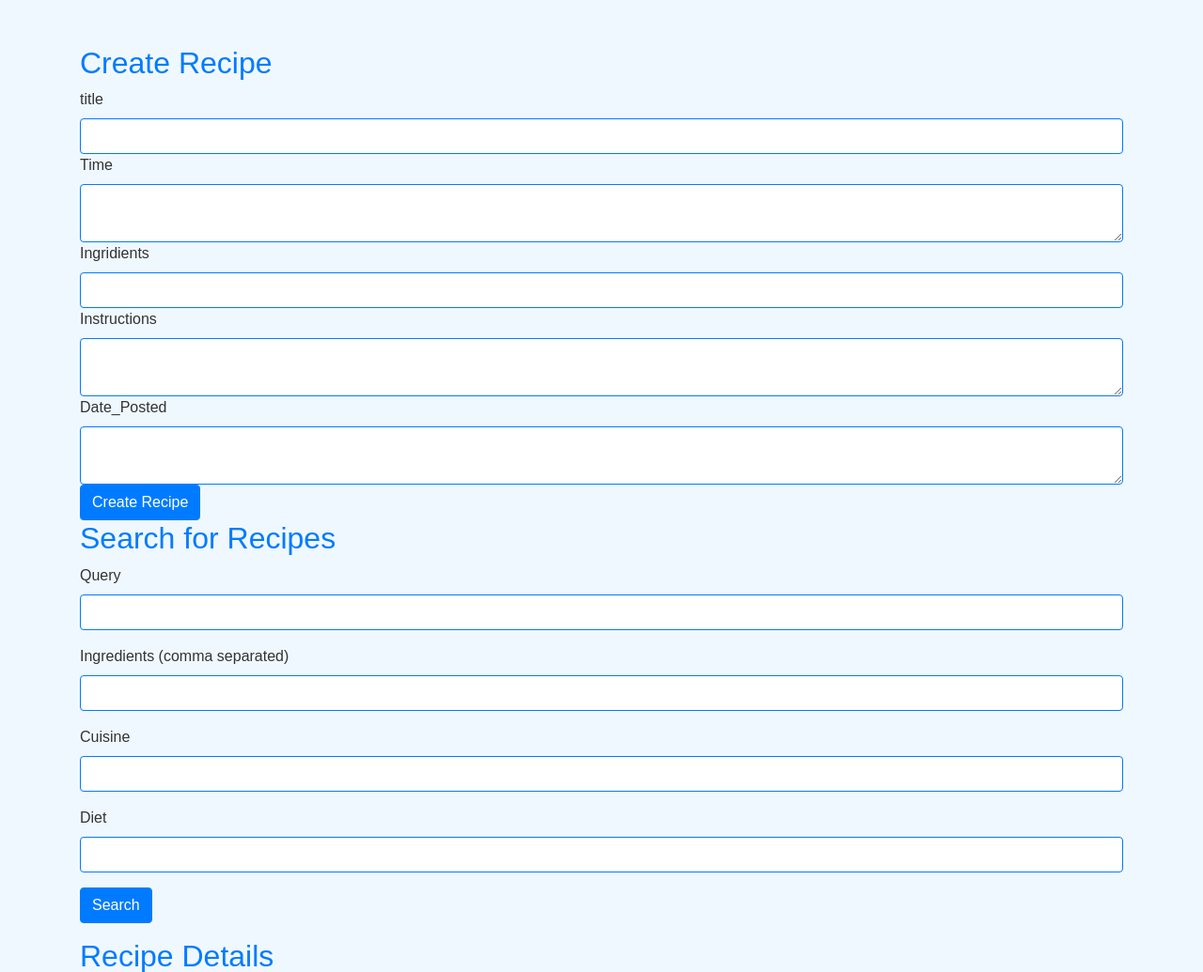
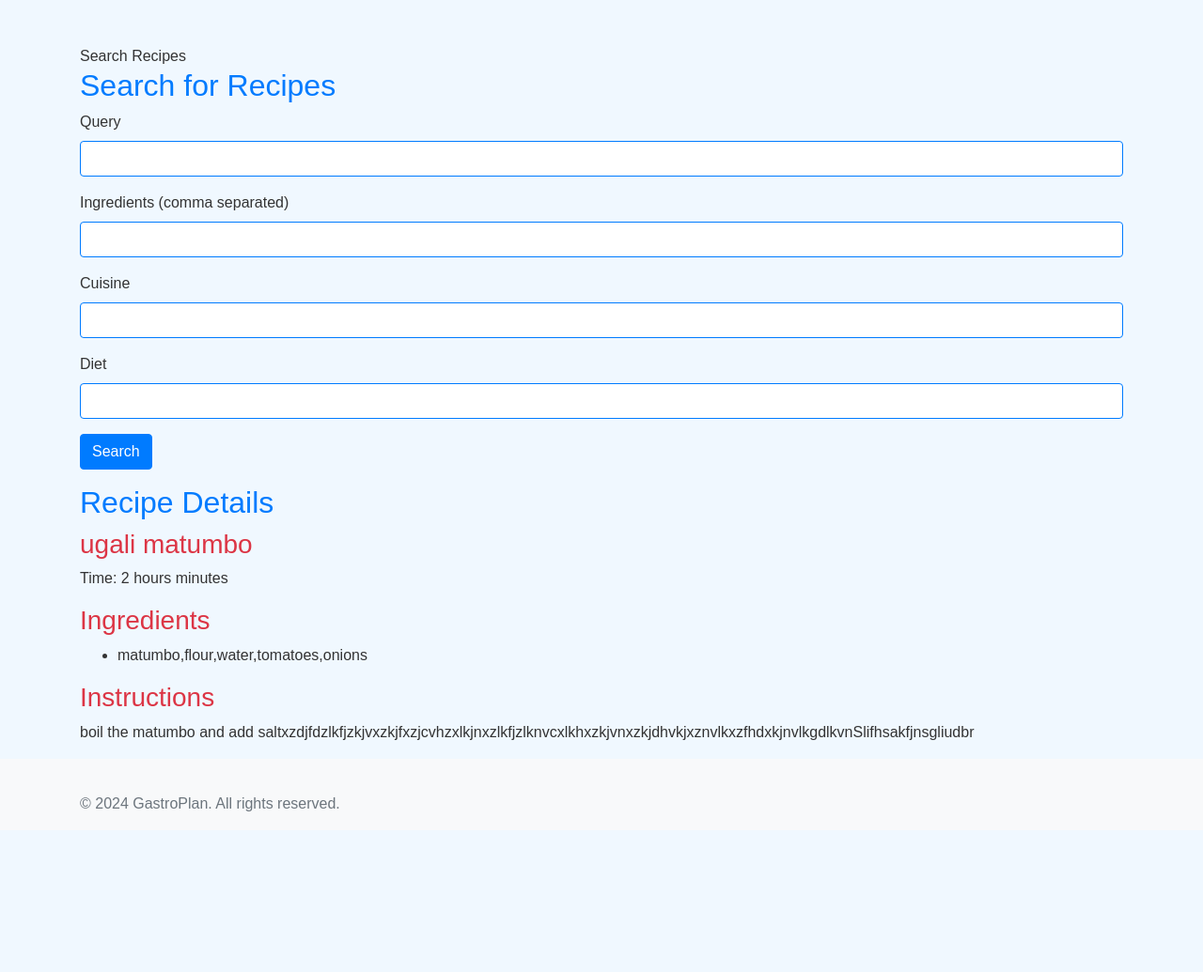
Before and after one commit to EllyIan/Gastro_Plan, a Flask app: page /recipes/recipe/details/1/local in a window 1280 px wide. Shown: the part 56-1091 px from the top of the page at 94% size. After the commit the page ends 920 px from the top, so only its background shows below. Run offline with Flask 3, Linux system fonts and the light colour scheme; a user stored in the database is signed in; some libraries are stand-ins or nearby versions.

Commit message:
spliting recipe_manager

```diff
--- a/forms.py
+++ b/forms.py
@@ -17,7 +17,7 @@ class LoginForm(FlaskForm):
     submit = SubmitField('Login')
 
 class NewRecipeForm(FlaskForm):
-    title = StringField('title', validators=[DataRequired()])
+    title = StringField('Title', validators=[DataRequired()])
     time = TextAreaField('Time', validators=[DataRequired()])
     ingredients = StringField('Ingridients', validators=[DataRequired()])
     instructions = TextAreaField('Instructions', validators=[DataRequired()])
--- a/routes.py
+++ b/routes.py
@@ -83,7 +83,7 @@ def manage_recipes():
         flash('Recipe created successfully!', 'success')
         return redirect(url_for('recipe_routes.manage_recipes'))  # Redirect to the recipe list page
     recipes = Recipe.query.all()
-    return render_template('recipe_manager.html', form=form, recipes=recipes)
+    return render_template('create_recipe.html', form=form, recipes=recipes)
 
 @recipe_routes.route('/recipe/search', methods=['GET', 'POST'])
 @login_required
@@ -115,7 +115,7 @@ def search_recipes():
     # Create a new instance of the NewRecipeForm
     form = NewRecipeForm()
 
-    return render_template('recipe_manager.html', query=query, combined_recipes=combined_recipes, form=form)
+    return render_template('search_results.html', query=query, combined_recipes=combined_recipes, form=form)
 
 @recipe_routes.route('/recipe/details/<string:recipe_id>/<string:source>', methods=['GET'])
 @login_required
@@ -140,4 +140,4 @@ def recipe_details(recipe_id, source):
     # Create a new instance of the NewRecipeForm
     form = NewRecipeForm()
 
-    return render_template('recipe_manager.html', recipe=recipe, form=form)
+    return render_template('search_results.html', recipe=recipe, form=form)
--- a/templates/base.html
+++ b/templates/base.html
@@ -31,6 +31,18 @@
                 <li class="nav-item">
                     <a class="nav-link" href="{{ url_for('auth_routes.register') }}">Register</a>
                 </li>
+                <li class="nav-item">
+                    <a class="nav-link" href="{{ url_for('main_routes.homepage') }}">Home</a>
+                </li>
+                <li class="nav-item">
+                    <a class="nav-link" href="{{ url_for('recipe_routes.search_recipes') }}">Search Recipes</a>
+                </li>
+                <li class="nav-item">
+                    <a class="nav-link" href="{{ url_for('recipe_routes.manage_recipes') }}">Create Recipe</a>
+                </li>
+                <li class="nav-item">
+                    <a class="nav-link" href="{{ url_for('auth_routes.logout') }}">Logout</a>
+                </li>
             </ul>
         </div>
     </nav>
--- a/templates/homepage.html
+++ b/templates/homepage.html
@@ -6,6 +6,7 @@
   <h2>Welcome, {{ current_user.username }}</h2>
   <a href="{{ url_for('auth_routes.logout') }}" class="btn btn-danger">Logout</a>
   <a href="{{ url_for('recipe_routes.manage_recipes') }}" class="btn btn-primary">Create Recipe</a>
+  <a href="{{ url_for('recipe_routes.search_recipes') }}" class="btn btn-primary">Search Recipes</a>
   <h3>Your Recipes</h3>
   <div id="recipes">
     <!-- Recipes will be loaded here -->
--- /dev/null
+++ b/templates/search_results.html
@@ -0,0 +1,70 @@
+{% extends "base.html" %}
+
+
+{% block content %}
+
+{% block title %}Search Recipes{% endblock %}
+
+<div id="search-recipe-section">
+    <h2>Search for Recipes</h2>
+    <form id="search-recipe-form" action="{{ url_for('recipe_routes.search_recipes') }}" method="GET">
+      <div class="form-group">
+        <label for="query">Query</label>
+        <input type="text" id="query" name="query" class="form-control">
+      </div>
+      <div class="form-group">
+        <label for="ingredients">Ingredients (comma separated)</label>
+        <input type="text" id="ingredients" name="ingredients" class="form-control">
+      </div>
+      <div class="form-group">
+        <label for="cuisine">Cuisine</label>
+        <input type="text" id="cuisine" name="cuisine" class="form-control">
+      </div>
+      <div class="form-group">
+        <label for="diet">Diet</label>
+        <input type="text" id="diet" name="diet" class="form-control">
+      </div>
+      <button type="submit" class="btn btn-primary">Search</button>
+    </form>
+    <div id="search-results"></div>
+  </div>
+
+
+   <!-- Combined Recipes Section -->
+   <div id="combined-recipes-section">
+    {% if combined_recipes %}
+      <h2>Combined Recipes</h2>
+      <ul>
+        {% for recipe in combined_recipes %}
+        <li><a href="{{ url_for('recipe_routes.recipe_details', recipe_id=recipe.id, source=recipe.source) }}">{{ recipe.title }}</a></li>
+        {% endfor %}
+      </ul>
+    {% else %}
+      <p></p>
+    {% endif %}
+  </div>
+
+  <!-- Recipe Details Section -->
+  {% if recipe %}
+  <div id="recipe-details-section">
+    <h2>Recipe Details</h2>
+    <h3>{{ recipe.title }}</h3>
+    <p>Time: {{ recipe.readyInMinutes if recipe.source == 'api' else recipe.time }} minutes</p>
+    <h3>Ingredients</h3>
+    <ul>
+      {% if recipe.source == 'api' %}
+        {% for ingredient in recipe.extendedIngredients %}
+        <li>{{ ingredient.original }}</li>
+        {% endfor %}
+      {% else %}
+        {% for ingredient in recipe.ingredients.split('\n') %}
+        <li>{{ ingredient }}</li>
+        {% endfor %}
+      {% endif %}
+    </ul>
+    <h3>Instructions</h3>
+    <p>{{ recipe.instructions }}</p>
+  </div>
+  {% endif %}
+</div>
+{% endblock %}
```
Also changed, not shown: templates/create_recipe.html (added, +27 -0 lines), instance/gastro2.db.
